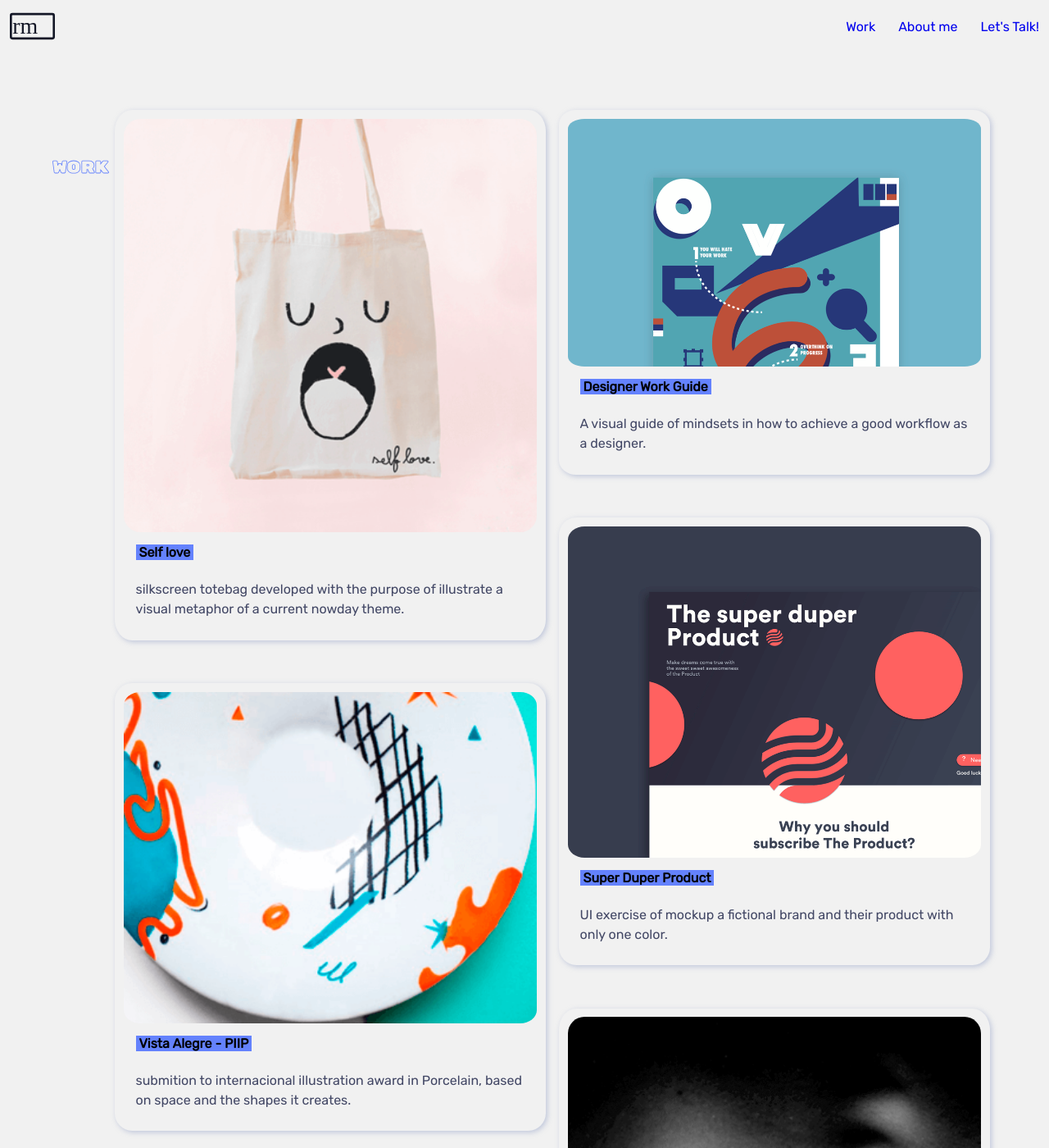
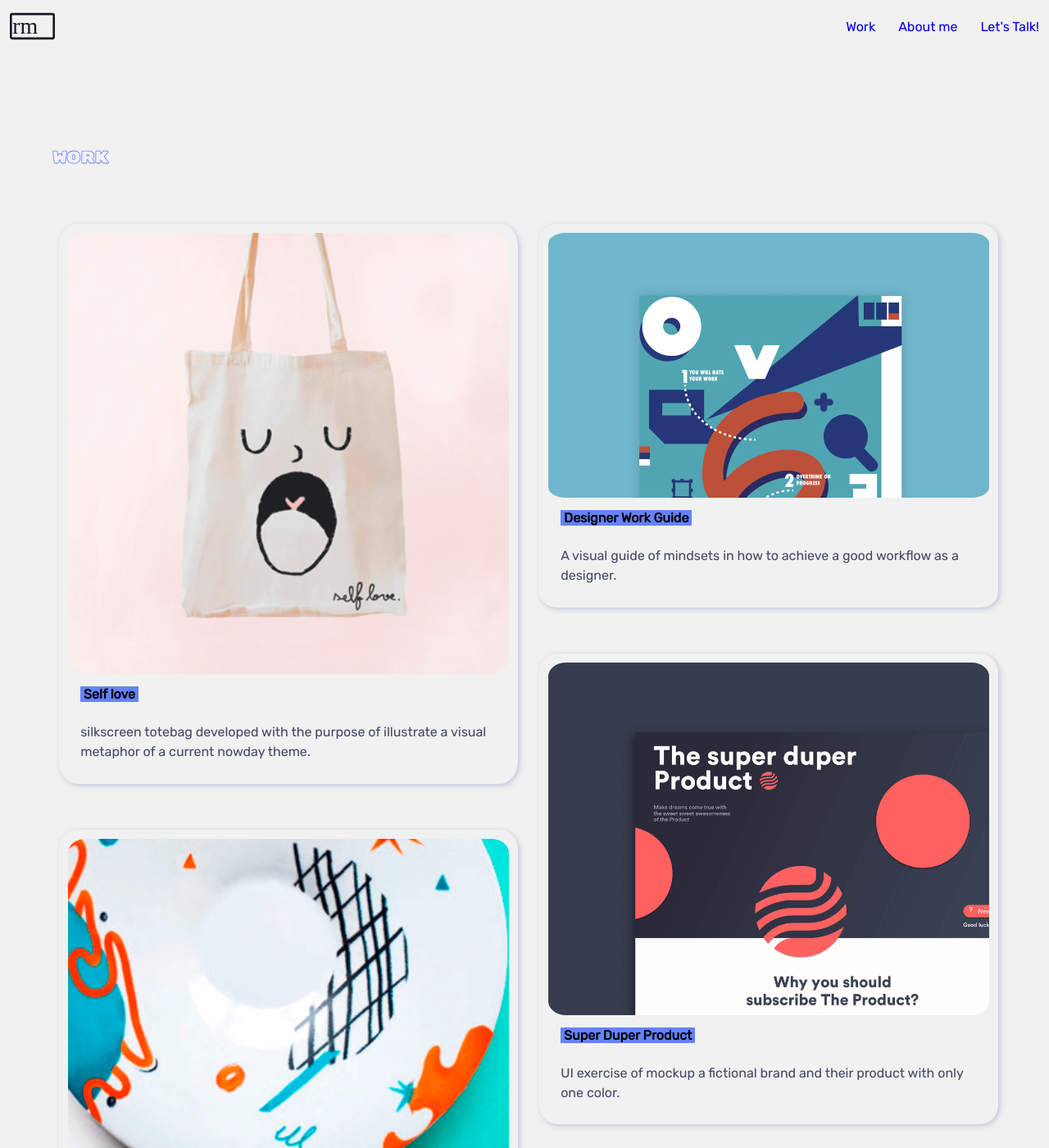
Before and after one commit to ritavmachado/portfolio, a Jekyll site: the page built from work.html, in a window 1280 px wide and 1400 px high. Shown: the whole window at 82% size. Built offline with Jekyll 4.4.1, drawn with Linux system fonts in a browser that asks for light colours.

Commit message:
Work Grid, Header Desktop position fixed

```diff
--- a/_sass/portfolio.scss
+++ b/_sass/portfolio.scss
@@ -241,13 +241,14 @@ a {
 }
 
 h2 {
-    margin: 5% 0% 15%;
+    margin: 30% 0% 5%;
     display: flex;
     font-family: $headline-font;
     font-size: 20px;
     text-align: left;
     color: transparent;
     -webkit-text-stroke: 0.8px $blue;
+    grid-area: title;
 }
 
 .wrapper_aboutme {
@@ -404,8 +405,26 @@ h4 {
 #section_work {
     min-height: 100vh;
     padding: 5%;
-    display: flex;
-    flex-wrap: wrap;
+    /* display: flex;
+    flex-wrap: wrap; */
+
+    display: grid;
+    grid-gap: 10px;
+    padding: 10px;
+    grid-template-rows: auto;
+    grid-template-columns: 50% 50%;
+    grid-template-areas:
+        "title title"
+        "column_work01 column_work01"
+        "column_work02 column_work02";
+}
+
+.column_work01 {
+    grid-area: column_work01;
+}
+
+.column_work02 {
+    grid-area: column_work02;
 }
 
 .card {
@@ -506,6 +525,8 @@ footer {
 
     /*Header*/
     header {
+        position: fixed;
+        z-index: 1;
         background-size: 100% 100%;
 
         #nav_desktop {
@@ -588,6 +609,10 @@ footer {
         padding: 5% 5% 5% 5%;
     }
 
+    h2 {
+        margin: 10% 0% 5%;
+    }
+
     .card {
         position: relative;
 
@@ -641,6 +666,12 @@ footer {
 @include media-query(800px) {
 
     /*Section_Work*/
+    #section_work {
+        grid-template-areas:
+            "title title"
+            "column_work01 column_work02";
+    }
+
     .column_work {
         padding: 0 8px;
         flex: 25%;
--- a/work.html
+++ b/work.html
@@ -5,7 +5,7 @@ permalink: /work/
 
 <section id="section_work">
     <h2>Work</h2>
-    <div class="column_work">
+    <div class="column_work column_work01">
         {% for project in site.projects limit:6 %}
         <div class="card">
             <figure>
@@ -20,7 +20,7 @@ permalink: /work/
         </div>
         {% endfor %}
     </div>
-    <div class="column_work">
+    <div class="column_work column_work02">
         {% for project in site.projects offset:6 %}
         <div class="card">
             <figure>
@@ -35,3 +35,4 @@ permalink: /work/
         </div>
         {% endfor %}
     </div>
+</section>
```
